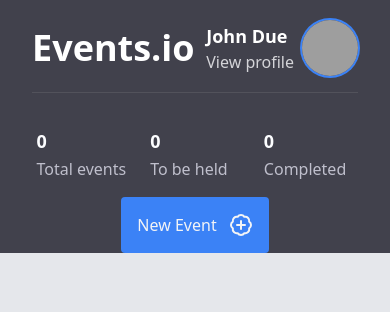
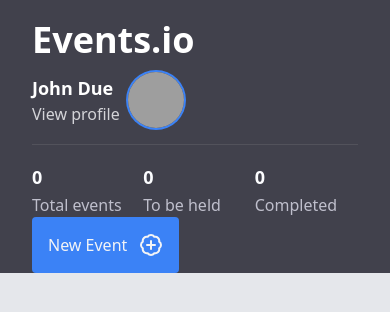
Before and after one commit to Amiltonxavier/events, a React (Vite) app: page / in a window 390 px wide. Shown: the top 312 px of the page. Built offline with nearby package versions, Linux system fonts and the light colour scheme; grey boxes are pictures that could not be loaded.

Commit message:
responsive layout

```diff
--- a/src/components/Dialog/Events/Create/index.tsx
+++ b/src/components/Dialog/Events/Create/index.tsx
@@ -42,7 +42,7 @@ export function DiologCreatEvetns({ onClose }: DiologCreatEvetnsProps) {
   return (
     <Dialog onClose={onClose}>
       <div className="flex flex-col gap-4">
-        <h3 className="text-2xl font-bold tracking-tight text-zinc-700">New Event</h3>
+        <h3 className="text-xl sm:text-2xl font-bold tracking-tight text-zinc-700">New Event</h3>
         <form onSubmit={handleSubmit(onSubmit)} className="flex flex-col gap-2">
           <Root>
             <Label>Event Title</Label>
@@ -96,7 +96,7 @@ export function DiologCreatEvetns({ onClose }: DiologCreatEvetnsProps) {
               {errors.local && <span className="text-sm text-red-600">{errors.local.message}</span>}
             </Root>
           </div>
-          <div className="grid grid-cols-2 gap-2">
+          <div className="grid sm:grid-cols-2 gap-2">
             <Root>
               <Label>Event Date and Time</Label>
               <Input.Wrapper>
--- a/src/components/List/ItemHeader.tsx
+++ b/src/components/List/ItemHeader.tsx
@@ -1,9 +1,9 @@
-import { ComponentProps } from 'react'
+import type { ComponentProps } from 'react'
 
 type ItemHeaderProps = ComponentProps<'span'>
 
-export function ItemHeader({...props}: ItemHeaderProps) {
+export function ItemHeader({ ...props }: ItemHeaderProps) {
   return (
-    <span {...props} className='font-semibold block text-xs text-left uppercase leading-6 text-[#BFBFCC] flex-shrink-0'/>
+    <span {...props} className='font-semibold block text-xs text-left uppercase leading-2 sm:leading-6 text-[#BFBFCC] flex-shrink-0' />
   )
 }
--- a/src/layout/index.tsx
+++ b/src/layout/index.tsx
@@ -17,26 +17,25 @@ export function Layout({ children, sectionButton, metrics }: LayoutProps) {
 
   return (
     <main className='w-full min-h-screen bg-gray-200 text-zinc-800'>
-      <section className="w-full h-full sm:h-64 max-h-96 bg-[#41414C] px-8">
+      <section className="w-full h-full sm:h-64 bg-[#41414C] px-8">
         <div className="pt-5 pb-4 border-b border-zinc-600">
-          <div className="flex justify-between items-center">
+          <div className="sm:flex space-y-3 justify-between items-center">
             <h1 className="text-4xl font-bold text-white block">
               <Link to={"/"}>
                 Events.io
               </Link>
             </h1>
             <div className="flex items-center gap-2">
-              <span className="flex flex-col">
+              <span className="flex flex-wrap flex-col">
                 <h5 className="font-semibold sm:font-bold text-white text-lg sm:text-xl">John Due</h5>
                 <span className="text-zinc-300">View profile</span>
               </span>
               <img className="ring-2 ring-blue-500 size-14 rounded-full" src="https://images.unsplash.com/photo-1494790108377-be9c29b29330?q=80&w=1287&auto=format&fit=crop&ixlib=rb-4.0.3&ixid=M3wxMjA3fDB8MHxwaG90by1wYWdlfHx8fGVufDB8fHx8fA%3D%3D" alt="" />
-
             </div>
           </div>
         </div>
-        <div className="flex flex-col sm:flex-row gap-4 items-center justify-between mt-5 w-full">
-          <div className="grid grid-cols-3 gap-6 mt-4">
+        <div className="sm:flex gap-4 items-center justify-between mt-5 w-full">
+          <div className="grid grid-cols-3 gap-2 sm:gap-6 mt-4">
             {
               metrics?.map((metric) => (
                 <div key={metric.title} className="flex flex-col gap-1 max-h-14 max-w-full">
@@ -46,13 +45,13 @@ export function Layout({ children, sectionButton, metrics }: LayoutProps) {
               ))
             }
           </div>
-          <div className="flex-1 flex sm:flex-row justify-end">
+          <div className="sm:flex-1 sm:flex sm:flex-row justify-end">
             {sectionButton}
           </div>
         </div>
 
       </section>
-      <div className="w-full flex flex-col gap-8 px-8">
+      <div className="w-full flex flex-col gap-8 px-2 sm:px-16">
         {children}
       </div>
     </main>
--- a/src/pages/Dashboard.tsx
+++ b/src/pages/Dashboard.tsx
@@ -82,14 +82,14 @@ export function Dashboard() {
         }
         metrics={Metrics}
       >
-        <section className="p-4 -mt-10 animate-fadeIn">
+        <section className="p-2 sm:p-4 sm:-mt-10 animate-fadeIn">
           {
             events && events.length > 0 && events.sort((a, b) => new Date(b.createdAt).getTime() - new Date(a.createdAt).getTime()).map((event) => (
               <div key={event.id} className="mb-4">
                 <List.Root onDoubleClick={() => onDetailsDiologOpen(event.id)}>
                   <List.Ul>
                     <List.Item className="max-w-96">
-                      <List.ItemBody className="text-lg sm:text-2xl text-[#5A5A66] leading-8">{event.title}</List.ItemBody>
+                      <List.ItemBody className="text-base sm:text-2xl text-[#5A5A66] leading-8">{event.title}</List.ItemBody>
                     </List.Item>
                     <List.Item>
                       <List.ItemHeader>Event Type</List.ItemHeader>
@@ -109,18 +109,19 @@ export function Dashboard() {
                       <List.ItemHeader>Date created</List.ItemHeader>
                       <List.ItemBody>{formatterDate.formatterDate(event.createdAt)}</List.ItemBody>
                     </List.Item>
-                    <List.Item className="flex gap-4 flex-wrap">
-                      <span className="sm:flex gap-4 self-center">
+                    <List.Item className="flex gap-1 sm:gap-4 flex-wrap">
+                      <span className="sm:flex gap-1 sm:gap-4 self-center">
                         <button type="button" className="group">
-                          <Trash onClick={() => openDeleteEventModalOpen(event.id)} className="size-10 group-hover:text-red-700 group-hover:ring-red-700 duration-150 transition-colors ring-2 ring-zinc-200 p-2 rounded-lg" />
+                          <Trash onClick={() => openDeleteEventModalOpen(event.id)}
+                            className="size-8 sm:size-10 group-hover:text-red-700 group-hover:ring-red-700 duration-150 transition-colors ring-2 ring-zinc-200 p-2 rounded-lg" />
                         </button>
                         <button type="button" className="group">
                           <ReceiptText
                             onClick={() => onDetailsDiologOpen(event.id)}
-                            className="size-10 group-hover:text-blue-700 group-hover:ring-blue-700 duration-150 transition-colors ring-2 ring-zinc-200 p-2 rounded-lg" />
+                            className="size-8 sm:size-10 group-hover:text-blue-700 group-hover:ring-blue-700 duration-150 transition-colors ring-2 ring-zinc-200 p-2 rounded-lg" />
                         </button>
                         <Link to={`/events/${event.id}`} className="group">
-                          <MailPlus className="size-10 hover:text-blue-500 duration-150 transition-colors ring-2 ring-zinc-200 p-2 rounded-lg" />
+                          <MailPlus className="size-8 sm:size-10 hover:text-blue-500 duration-150 transition-colors ring-2 ring-zinc-200 p-2 rounded-lg" />
                         </Link>
                       </span>
                     </List.Item>
--- a/src/pages/Invited.tsx
+++ b/src/pages/Invited.tsx
@@ -1,4 +1,4 @@
-import { useParams } from "react-router-dom"
+import { Link, useParams } from "react-router-dom"
 import { useEvents } from "../context"
 import { Layout } from "../layout"
 import { TableCell } from "../components/table/table-cell"
@@ -70,9 +70,11 @@ export function Invited() {
         }
         metrics={Metrics}
       >
-        <div className="px-8 flex flex-col gap-6">
+        <div className="flex flex-col gap-2 sm:gap-6">
           <div className="flex justify-between items-center space-y-4">
-            <a href="/"><ArrowLeft className="hover:scale-125 duration-200 size-8 border-4 border-zinc-600 rounded-full hover:text-blue-500 hover:border-blue-500 hover:ring-2" /></a>
+            <Link to="/">
+              <ArrowLeft className="hover:scale-125 duration-200 size-8 border-4 border-zinc-600 rounded-full hover:text-blue-500 hover:border-blue-500 hover:ring-2" />
+            </Link>
             <button
               type="button"
               disabled={isEventOver}
@@ -84,7 +86,7 @@ export function Invited() {
           </div>
           <section className="bg-white p-4 shadow-md rounded-md">
             <div className="text-gray-100">
-              <Table>
+              <Table className="table-auto">
                 <thead>
                   <tr className="border-b border-stone-200">
                     <TableHeader>id</TableHeader>
```
